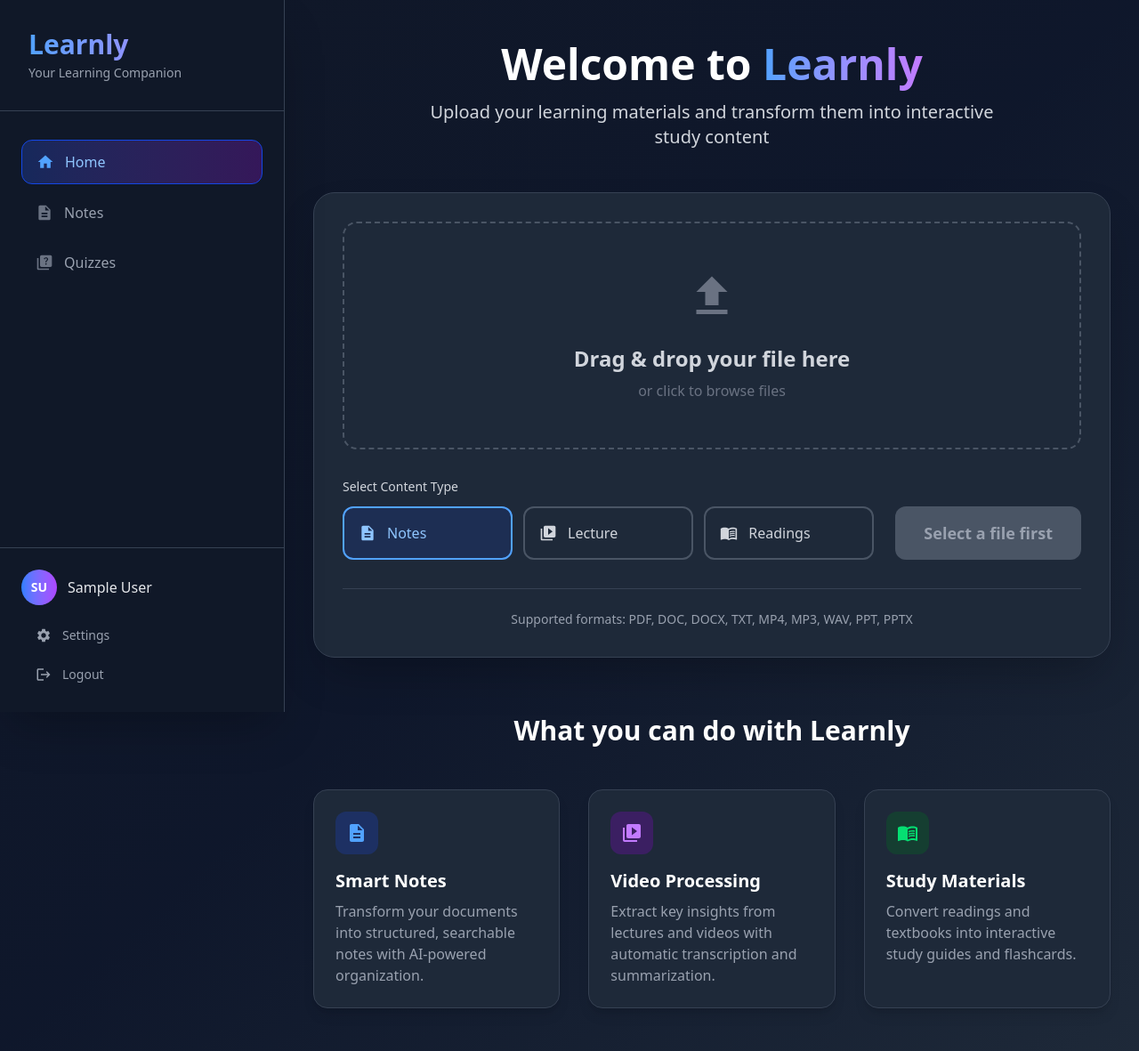
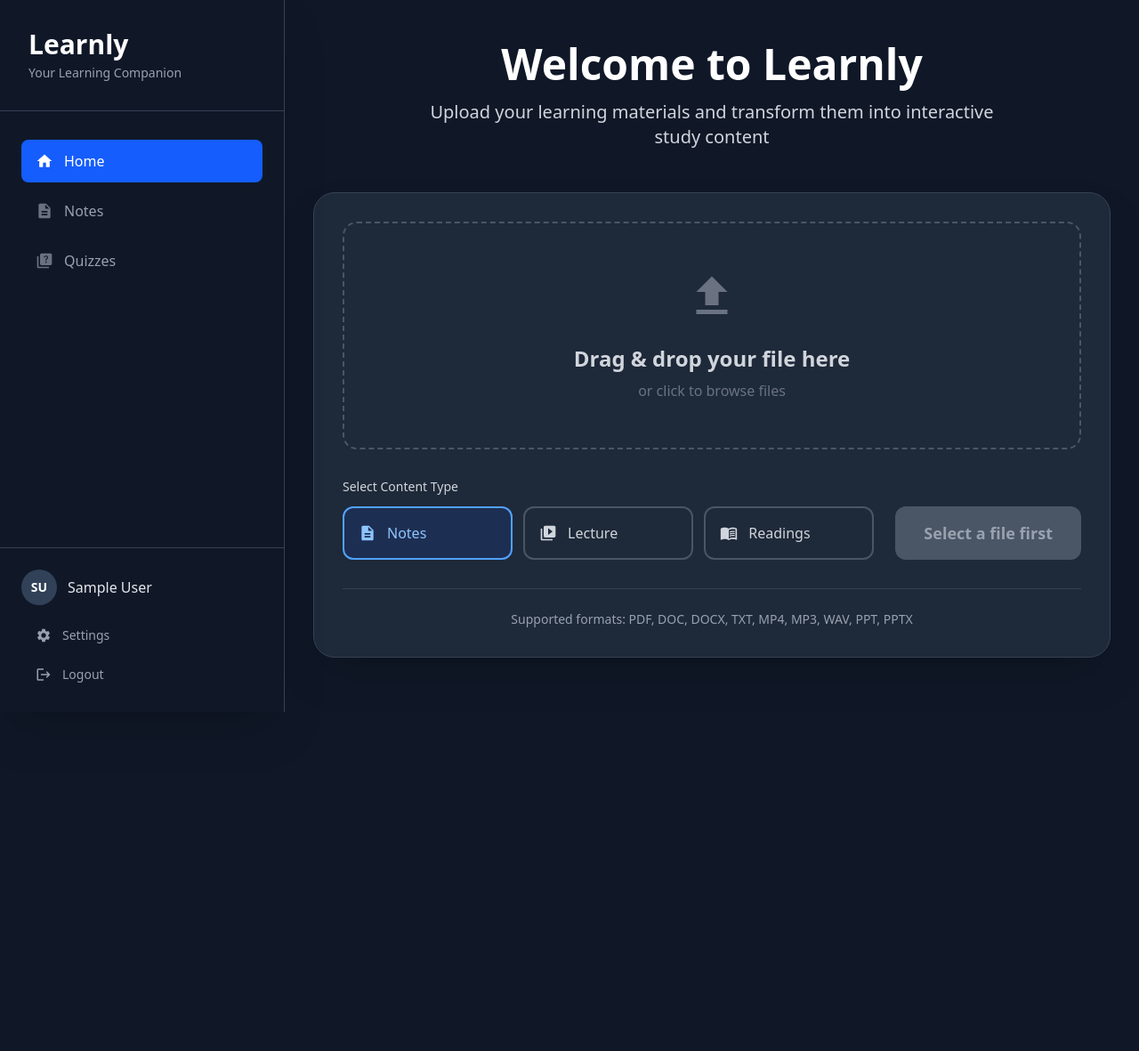
Before and after one commit to Jensen4/Learnly, a React (Vite) app in the folder learnly_frontend/: page /home in a window 1280 px wide. Shown: the whole page at 89% size. After the commit the page ends 800 px from the top, so only its background shows below. Built offline with nearby package versions, Linux system fonts and the light colour scheme; sample sign-in values are in the browser's storage.

Commit message:
changed design to be more simple

```diff
--- a/learnly_frontend/src/components/Home.jsx
+++ b/learnly_frontend/src/components/Home.jsx
@@ -50,12 +50,12 @@ export default function Home() {
     ];
 
     return (
-        <div className='min-h-screen bg-gradient-to-br from-gray-900 via-slate-900 to-gray-800 pl-80'>
+        <div className='min-h-screen bg-gray-900 pl-80'>
             <div className='container mx-auto px-8 py-12'>
                 {/* Header Section */}
                 <div className='text-center mb-12'>
                     <h1 className='text-5xl font-bold text-white mb-4'>
-                        Welcome to <span className='text-transparent bg-clip-text bg-gradient-to-r from-blue-400 to-purple-400'>Learnly</span>
+                        Welcome to Learnly
                     </h1>
                     <p className='text-xl text-gray-300 max-w-2xl mx-auto'>
                         Upload your learning materials and transform them into interactive study content
@@ -171,42 +171,6 @@ export default function Home() {
                         </div>
                     </div>
                 </div>
-
-                {/* Features Section */}
-                <div className='max-w-6xl mx-auto mt-16'>
-                    <h2 className='text-3xl font-bold text-center text-white mb-12'>
-                        What you can do with Learnly
-                    </h2>
-                    <div className='grid grid-cols-1 md:grid-cols-3 gap-8'>
-                        <div className='bg-gray-800 rounded-2xl p-6 shadow-lg border border-gray-700 hover:shadow-xl hover:border-gray-600 transition-all duration-300'>
-                            <div className='w-12 h-12 bg-blue-900/50 rounded-xl flex items-center justify-center mb-4'>
-                                <MdDescription className="text-2xl text-blue-400" />
-                            </div>
-                            <h3 className='text-xl font-semibold text-white mb-2'>Smart Notes</h3>
-                            <p className='text-gray-400'>
-                                Transform your documents into structured, searchable notes with AI-powered organization.
-                            </p>
-                        </div>
-                        <div className='bg-gray-800 rounded-2xl p-6 shadow-lg border border-gray-700 hover:shadow-xl hover:border-gray-600 transition-all duration-300'>
-                            <div className='w-12 h-12 bg-purple-900/50 rounded-xl flex items-center justify-center mb-4'>
-                                <MdVideoLibrary className="text-2xl text-purple-400" />
-                            </div>
-                            <h3 className='text-xl font-semibold text-white mb-2'>Video Processing</h3>
-                            <p className='text-gray-400'>
-                                Extract key insights from lectures and videos with automatic transcription and summarization.
-                            </p>
-                        </div>
-                        <div className='bg-gray-800 rounded-2xl p-6 shadow-lg border border-gray-700 hover:shadow-xl hover:border-gray-600 transition-all duration-300'>
-                            <div className='w-12 h-12 bg-green-900/50 rounded-xl flex items-center justify-center mb-4'>
-                                <MdMenuBook className="text-2xl text-green-400" />
-                            </div>
-                            <h3 className='text-xl font-semibold text-white mb-2'>Study Materials</h3>
-                            <p className='text-gray-400'>
-                                Convert readings and textbooks into interactive study guides and flashcards.
-                            </p>
-                        </div>
-                    </div>
-                </div>
             </div>
         </div>
     )
--- a/learnly_frontend/src/components/NavBar.jsx
+++ b/learnly_frontend/src/components/NavBar.jsx
@@ -37,7 +37,7 @@ export default function NavBar() {
         <div className="fixed w-80 h-full bg-gray-900 border-r border-gray-700 shadow-2xl flex flex-col">
             {/* Logo Section */}
             <div className="p-8 border-b border-gray-700">
-                <h1 className="text-3xl font-bold bg-gradient-to-r from-blue-400 to-purple-400 bg-clip-text text-transparent">
+                <h1 className="text-3xl font-bold text-white">
                     Learnly
                 </h1>
                 <p className="text-sm text-gray-400 mt-1">Your Learning Companion</p>
@@ -52,9 +52,9 @@ export default function NavBar() {
                         return (
                             <button
                                 key={button.name}
-                                className={`w-full flex items-center space-x-3 px-4 py-3 rounded-xl transition-all duration-300 group cursor-pointer ${
+                                className={`w-full flex items-center space-x-3 px-4 py-3 rounded-lg transition-all duration-200 group cursor-pointer ${
                                     isActive
-                                        ? 'bg-gradient-to-r from-blue-900/50 to-purple-900/50 text-blue-300 border border-blue-700'
+                                        ? 'bg-blue-600 text-white'
                                         : 'text-gray-400 hover:bg-gray-800 hover:text-gray-200'
                                 }`}
                                 onClick={() => {
@@ -62,8 +62,8 @@ export default function NavBar() {
                                     navigate(button.path)
                                 }}
                             >
-                                <IconComponent className={`text-xl transition-colors duration-300 ${
-                                    isActive ? 'text-blue-400' : 'text-gray-500 group-hover:text-gray-300'
+                                <IconComponent className={`text-xl transition-colors duration-200 ${
+                                    isActive ? 'text-white' : 'text-gray-500 group-hover:text-gray-300'
                                 }`} />
                                 <span className="font-medium">{button.name}</span>
                             </button>
@@ -75,7 +75,7 @@ export default function NavBar() {
             {/* User Section */}
             <div className="p-6 border-t border-gray-700">
                 <div className="flex items-center space-x-3 mb-4">
-                    <div className="w-10 h-10 bg-gradient-to-r from-blue-500 to-purple-500 rounded-full flex items-center justify-center">
+                    <div className="w-10 h-10 bg-slate-700 rounded-full flex items-center justify-center">
                         <span className="text-white font-semibold text-sm">
                             {user ? `${user.firstName[0]}${user.lastName[0]}` : 'U'}
                         </span>
--- a/learnly_frontend/src/components/QuizGenerator.jsx
+++ b/learnly_frontend/src/components/QuizGenerator.jsx
@@ -54,12 +54,12 @@ export default function QuizGenerator() {
     }
 
     return (
-        <div className='min-h-screen bg-gradient-to-br from-gray-900 via-slate-900 to-gray-800 pl-80'>
+        <div className='min-h-screen bg-gray-900 pl-80'>
             <div className='container mx-auto px-8 py-12'>
                 {/* Header Section */}
                 <div className='text-center mb-12'>
                     <h1 className='text-5xl font-bold text-white mb-4'>
-                        Create Your <span className='text-transparent bg-clip-text bg-gradient-to-r from-blue-400 to-purple-400'>Quiz</span>
+                        Create Your Quiz
                     </h1>
                     <p className='text-xl text-gray-300 max-w-2xl mx-auto'>
                         Select your notes and customize quiz settings to generate personalized practice questions
@@ -216,9 +216,9 @@ export default function QuizGenerator() {
                                         <button
                                             onClick={handleGenerateQuiz}
                                             disabled={selectedNotes.length === 0 || isGenerating}
-                                            className={`w-full flex items-center justify-center space-x-3 px-8 py-4 rounded-xl font-semibold text-lg transition-all duration-300 transform ${
+                                            className={`w-full flex items-center justify-center space-x-3 px-8 py-4 rounded-lg font-semibold text-lg transition-all duration-200 ${
                                                 selectedNotes.length > 0 && !isGenerating
-                                                    ? 'bg-gradient-to-r from-blue-500 to-purple-500 text-white hover:from-blue-600 hover:to-purple-600 hover:scale-105 shadow-lg cursor-pointer'
+                                                    ? 'bg-blue-600 text-white hover:bg-blue-700 shadow-lg cursor-pointer'
                                                     : 'bg-gray-600 text-gray-400 cursor-not-allowed'
                                             }`}
                                         >
@@ -249,7 +249,7 @@ export default function QuizGenerator() {
                                         <div className='flex space-x-3'>
                                             <button
                                                 onClick={handleStartQuiz}
-                                                className='flex-1 flex items-center justify-center space-x-2 px-6 py-3 bg-gradient-to-r from-green-500 to-blue-500 text-white rounded-xl font-semibold hover:from-green-600 hover:to-blue-600 transition-all duration-300 cursor-pointer'
+                                                className='flex-1 flex items-center justify-center space-x-2 px-6 py-3 bg-green-600 text-white rounded-lg font-semibold hover:bg-green-700 transition-all duration-200 cursor-pointer'
                                             >
                                                 <MdPlayArrow className="text-lg" />
                                                 <span>Start Quiz</span>
@@ -268,42 +268,6 @@ export default function QuizGenerator() {
                         </div>
                     </div>
                 </div>
-
-                {/* Features Section */}
-                <div className='max-w-6xl mx-auto mt-16'>
-                    <h2 className='text-3xl font-bold text-center text-white mb-12'>
-                        Quiz Features
-                    </h2>
-                    <div className='grid grid-cols-1 md:grid-cols-3 gap-8'>
-                        <div className='bg-gray-800 rounded-2xl p-6 shadow-lg border border-gray-700 hover:shadow-xl hover:border-gray-600 transition-all duration-300'>
-                            <div className='w-12 h-12 bg-blue-900/50 rounded-xl flex items-center justify-center mb-4'>
-                                <MdQuiz className="text-2xl text-blue-400" />
-                            </div>
-                            <h3 className='text-xl font-semibold text-white mb-2'>Smart Questions</h3>
-                            <p className='text-gray-400'>
-                                AI-generated questions based on your selected notes with varying difficulty levels.
-                            </p>
-                        </div>
-                        <div className='bg-gray-800 rounded-2xl p-6 shadow-lg border border-gray-700 hover:shadow-xl hover:border-gray-600 transition-all duration-300'>
-                            <div className='w-12 h-12 bg-purple-900/50 rounded-xl flex items-center justify-center mb-4'>
-                                <MdSettings className="text-2xl text-purple-400" />
-                            </div>
-                            <h3 className='text-xl font-semibold text-white mb-2'>Customizable</h3>
-                            <p className='text-gray-400'>
-                                Choose question count, difficulty, and types to match your learning style.
-                            </p>
-                        </div>
-                        <div className='bg-gray-800 rounded-2xl p-6 shadow-lg border border-gray-700 hover:shadow-xl hover:border-gray-600 transition-all duration-300'>
-                            <div className='w-12 h-12 bg-green-900/50 rounded-xl flex items-center justify-center mb-4'>
-                                <MdCheckCircle className="text-2xl text-green-400" />
-                            </div>
-                            <h3 className='text-xl font-semibold text-white mb-2'>Instant Feedback</h3>
-                            <p className='text-gray-400'>
-                                Get immediate results and explanations to improve your understanding.
-                            </p>
-                        </div>
-                    </div>
-                </div>
             </div>
         </div>
     )
```
Also changed, not shown: learnly_frontend/src/components/Notes.jsx (+17 -54 lines).
